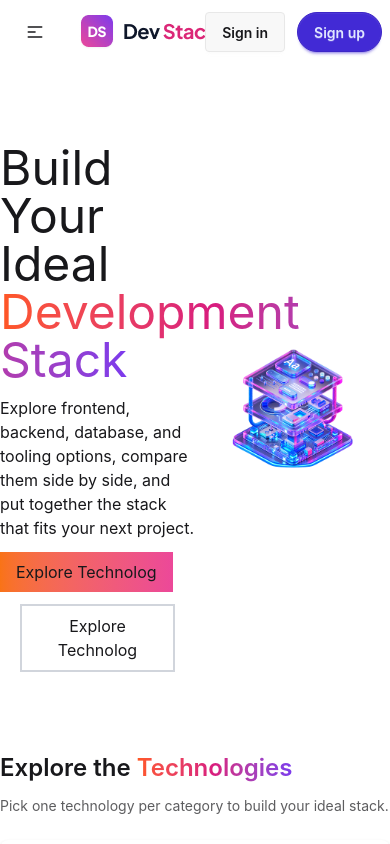
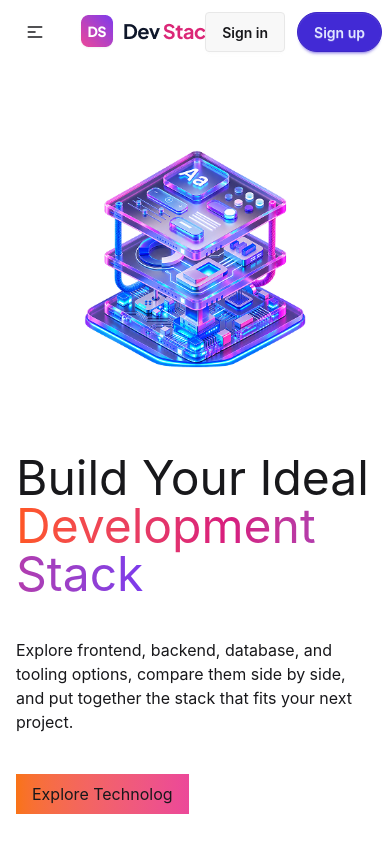
Before and after one commit to chapaiwebdevevelopers/devstack-cart, a React (Vite) app: page / in a window 390 px wide. Shown: the top 844 px of the page. Built offline with nearby package versions, Linux system fonts and the light colour scheme.

Commit message:
responsive of hero section

```diff
--- a/src/components/AvailableCard.tsx
+++ b/src/components/AvailableCard.tsx
@@ -9,11 +9,11 @@ interface iAvailableCard {
 
 }
 
-const AvailableCard = ({ products,selectProduct,setSelectedProduct }: iAvailableCard) => {
+const AvailableCard = ({ products,selectProduct,setSelectedProduct}: iAvailableCard) => {
   return (
     <div className="grid grid-cols-1 md:grid-cols-2 lg:grid-cols-3 gap-6">
       {products.map((product) => (
-        <Card key={product.id} product={product} selectProduct={selectProduct} setSelectedProduct={setSelectedProduct}/>
+        <Card key={product.id} product={product} selectProduct={selectProduct} setSelectedProduct={setSelectedProduct} />
       ))}
     </div>
   );
--- a/src/components/Card.tsx
+++ b/src/components/Card.tsx
@@ -9,7 +9,9 @@ interface iCard{
     setSelectedProduct: Dispatch<SetStateAction<productType[]>>;
      }
 const Card = ({ product,selectProduct,setSelectedProduct }: iCard) => {
+
     const [isAdded,setIsAdded] = useState(false)
+    console.log(selectProduct)
    const handleSelectedProduct=()=>{
         setIsAdded(true)
         setSelectedProduct([...selectProduct,product]);
--- a/src/components/Cards.tsx
+++ b/src/components/Cards.tsx
@@ -23,7 +23,7 @@ const Cards = ({ products }: cardsProps) => {
 
       {/* Cart */}
       <div className="lg:col-span-1 sticky top-4 h-fit max-h-[calc(100vh-2rem)] overflow-y-auto">
-        <CartCard selectProduct ={selectProduct} setSelectedProduct={setSelectedProduct}/>
+        <CartCard selectProduct ={selectProduct} setSelectedProduct={setSelectedProduct}  />
       </div>
 
     </div>
--- a/src/components/CartCard.tsx
+++ b/src/components/CartCard.tsx
@@ -5,6 +5,7 @@ import { toast } from "react-toastify";
 interface iCartCard{
     selectProduct: productType[],
     setSelectedProduct: Dispatch<SetStateAction<productType[]>>;
+    setIsAdded: Dispatch<SetStateAction<boolean>>,
 
  }
 
@@ -14,6 +15,7 @@ const CartCard = ({ selectProduct,setSelectedProduct }: iCartCard) => {
             const restProduct = selectProduct.filter(item => item.id !== productId);
             setSelectedProduct(restProduct);
             toast.warn('Item Removed')
+
     }
     const handleRemoveAll = ()=>{
         setSelectedProduct([])
--- a/src/components/Hero.tsx
+++ b/src/components/Hero.tsx
@@ -2,20 +2,34 @@ import React from 'react';
 import heroImg from '../assets/banner-stack.png'
 const Hero = () => {
     return (
-        <div className='container mx-auto  grid grid-cols-2 items-center my-20'>
-            <div className="hero-container space-y-3 ">
-                <h2 className='text-5xl'>Build Your Ideal <br></br> <span className='bg-gradient-to-r from-[#FF5722] via-[#D81B7E] to-[#7C3AED] bg-clip-text text-transparent'>Development Stack</span> </h2>
+        <>
+
+        <div className="hero  min-h-screen">
+  <div className="hero-content flex-col lg:flex-row-reverse">
+    <img
+      alt="Hero Section"
+      src={heroImg}
+      className=" rounded-lg "
+    />
+    <div className='space-y-10'>
+      <h2 className='text-5xl'>Build Your Ideal <br></br> <span className='bg-gradient-to-r from-[#FF5722] via-[#D81B7E] to-[#7C3AED] bg-clip-text text-transparent'>Development Stack</span> </h2>
                 <p>Explore frontend, backend, database, and tooling options,
                     compare them side by side, and put together the stack that fits your
                     next project.
                 </p>
                 <button className='bg-gradient-to-r from-[#F97316] to-[#EC4899] px-4 py-2'>Explore Technolog</button>
                 <button className='border-2 border-gray-300 px-4 py-2 mx-5'>Explore Technolog</button>
-            </div>
-            <div>
-                <img src={heroImg} alt="" />
-            </div>
-        </div>
+    </div>
+  </div>
+</div>
+
+        </>
+
+
+
+
+
+
     );
 };
 
```
